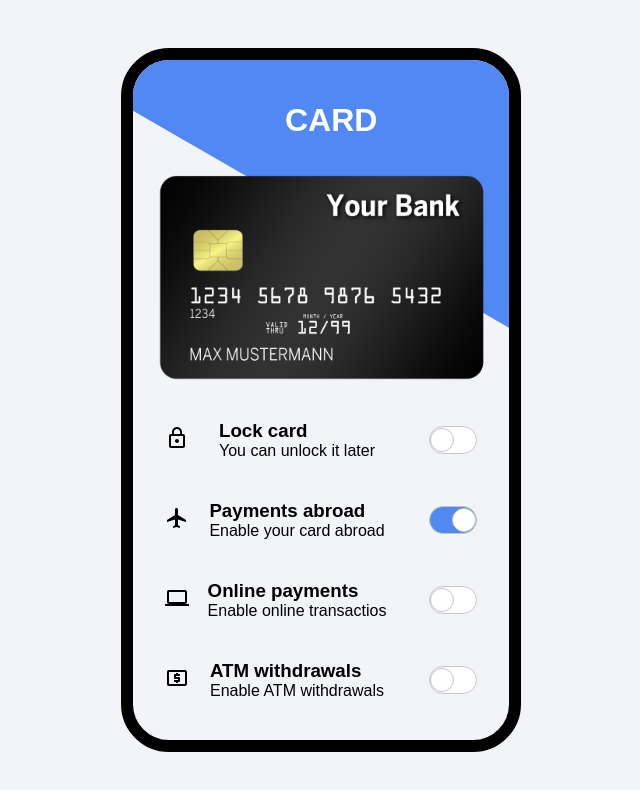
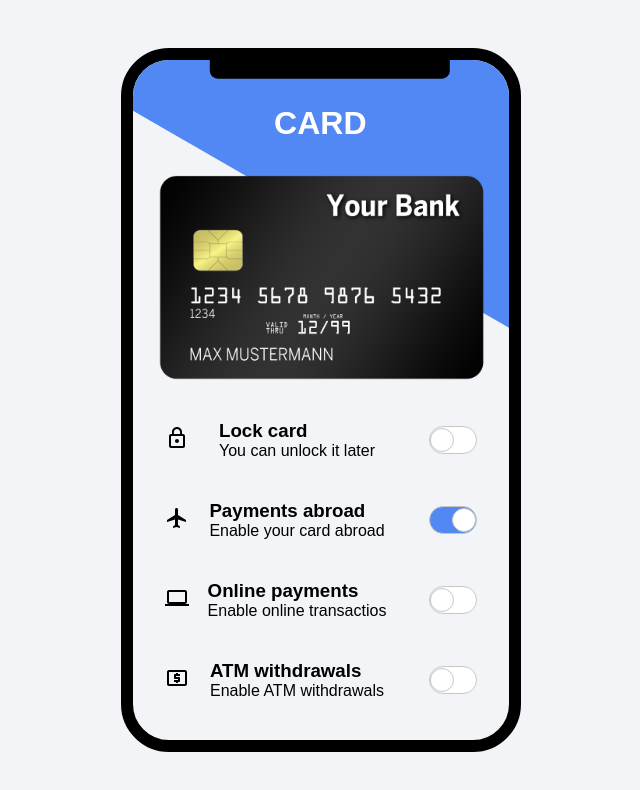
Before and after one commit to olaniyimercy/loop-18, a plain HTML site: page index.html in a window 1280 px wide. Shown: the whole page, without its empty margins (319-959 px from the left). Drawn offline with Linux system fonts and the light colour scheme.

Commit message:
did some changes

```diff
--- a/index.html
+++ b/index.html
@@ -9,6 +9,9 @@
   <body>
     <div class="container">
       <div class="visa">
+        <div class="notch-container">
+          <div class="notch"></div>
+        </div>
         <h1>card</h1>
         <img src="./images/card.png" class="card" />
       </div>
--- a/styles/styles.css
+++ b/styles/styles.css
@@ -23,7 +23,24 @@ body {
     border-radius: 3rem;
     overflow: hidden;
     position: relative;
+}
 
+.notch-container {
+    position: absolute;
+    width: 100%;
+    height: 100px;
+}
+
+.notch {
+    background-color: #000;
+    width: 15rem;
+    height: 2rem;
+    transform: rotate(-30deg);
+    bottom: -4rem;
+    left: 2.5rem;
+    position: absolute;
+    border-bottom-left-radius: .5rem;
+    border-bottom-right-radius: .5rem;
 }
 
 .visa {
@@ -37,8 +54,8 @@ body {
 h1 {
     position: absolute;
     transform: rotate(-30deg);
-    bottom: 4.5rem;
-    left: 9rem;
+    bottom: 4rem;
+    left: 8.5rem;
     text-transform: uppercase;
     color: #fff;
 }
```
